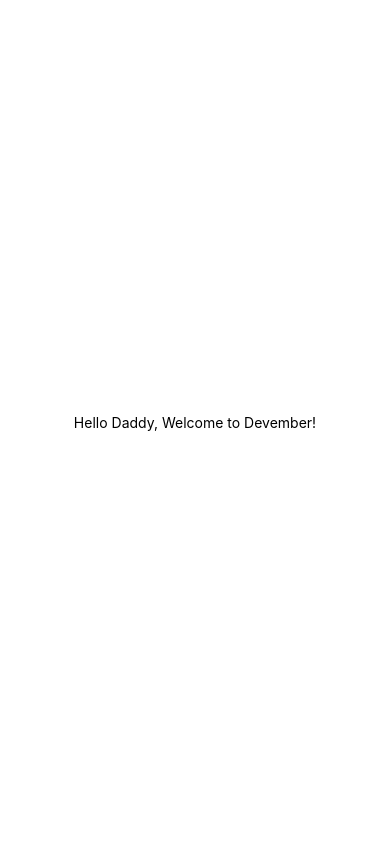
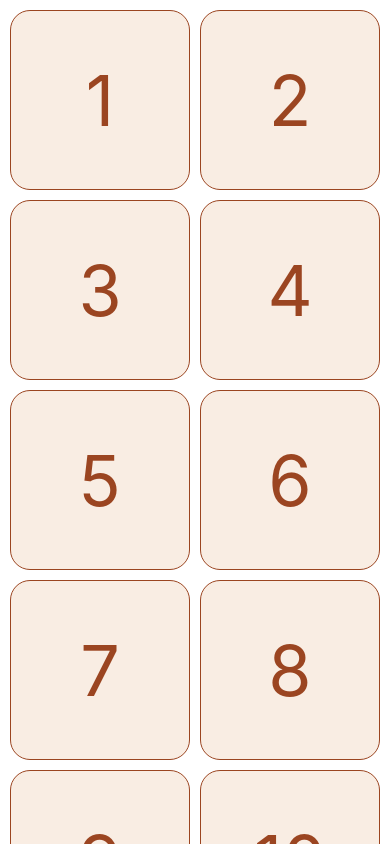
Before and after one commit to Daddy91/Devember, a React Native app: screen / in a window 390 px wide. Built offline with nearby package versions, Linux system fonts and the light colour scheme.

Commit message:
Advent calendar

```diff
--- a/App.tsx
+++ b/App.tsx
@@ -1,10 +1,20 @@
-import { StatusBar } from 'expo-status-bar';
-import { StyleSheet, Text, View } from 'react-native';
+import { StatusBar } from "expo-status-bar";
+import { StyleSheet, Text, View, FlatList } from "react-native";
+import DayListItem from "./src/components/core/DayListItem";
+
+const days = [...Array(24)].map((val, index) => index + 1);
 
 export default function App() {
   return (
     <View style={styles.container}>
-      <Text>Hello Daddy, Welcome to Devember!</Text>
+      <FlatList
+        data={days}
+        contentContainerStyle={styles.content}
+        columnWrapperStyle={styles.column}
+        numColumns={2}
+        renderItem={({ item }) => <DayListItem day={item}/>}
+      />
+
       <StatusBar style="auto" />
     </View>
   );
@@ -13,8 +23,18 @@ export default function App() {
 const styles = StyleSheet.create({
   container: {
     flex: 1,
-    backgroundColor: '#fff',
-    alignItems: 'center',
-    justifyContent: 'center',
+    backgroundColor: "#fff",
+
+
   },
+  content:{
+    gap: 10,
+    padding: 10,
+  },
+  column:{
+    gap: 10
+
+  },
+
+
 });
--- /dev/null
+++ b/src/components/core/DayListItem.tsx
@@ -0,0 +1,35 @@
+import { Text, View, StyleSheet } from 'react-native'
+
+type DayListItem = {
+    day: number;
+}
+
+export default function DayListItem({ day }: DayListItem) {
+    return (
+        <View style={styles.box}>
+            <Text style={styles.text}>{day}</Text>
+          </View>
+
+    )
+}
+
+
+
+const styles = StyleSheet.create({
+
+    box: {
+      backgroundColor: "#F9EDE3",
+      flex: 1,
+      aspectRatio: 1,
+      borderWidth: StyleSheet.hairlineWidth,
+      borderColor: "#9b4521",
+      borderRadius: 20,
+      justifyContent: "center",
+      alignItems: "center",
+    },
+    text: {
+      color: "#9b4521",
+      fontSize: 70,
+    },
+
+  });
```
